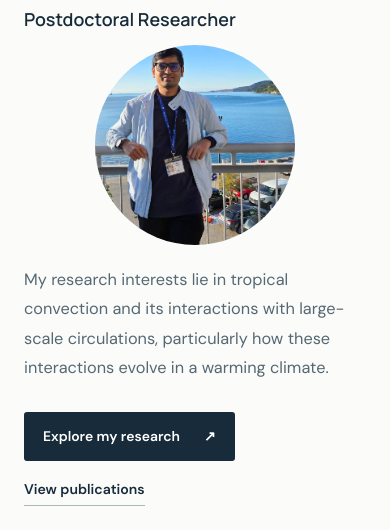
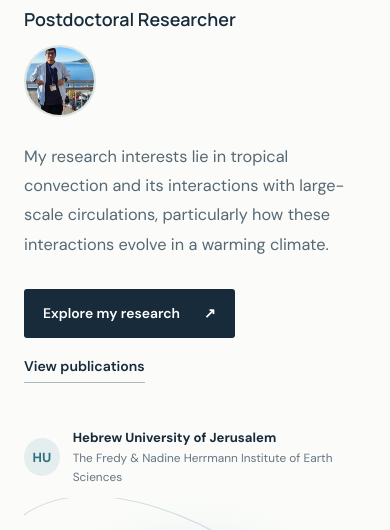
Before and after one commit to adityakott/adityakott.github.io, a plain HTML site: page index.html in a window 390 px wide. Shown: the part 309-839 px from the top of the page. Drawn offline with Linux system fonts and the light colour scheme.

Commit message:
Update style.css

```diff
--- a/style.css
+++ b/style.css
@@ -11,11 +11,29 @@
   color: #005f66;
   text-decoration: underline;
 }
+.hero-title-row {
+  display: flex;
+  align-items: center;
+  gap: 24px;
+}
+
 .profile-photo {
-  width: 200px;
-  height: 200px;
+  width: 88px;
+  height: 88px;
   object-fit: cover;
   border-radius: 50%;
-  display: block;
-  margin: 0 auto 20px;
+  flex-shrink: 0;
+  margin: 0;
+  border: 2px solid var(--line);
 }
+
+@media (max-width: 760px) {
+  .hero-title-row {
+    gap: 14px;
+  }
+
+  .profile-photo {
+    width: 72px;
+    height: 72px;
+  }
+}
```
